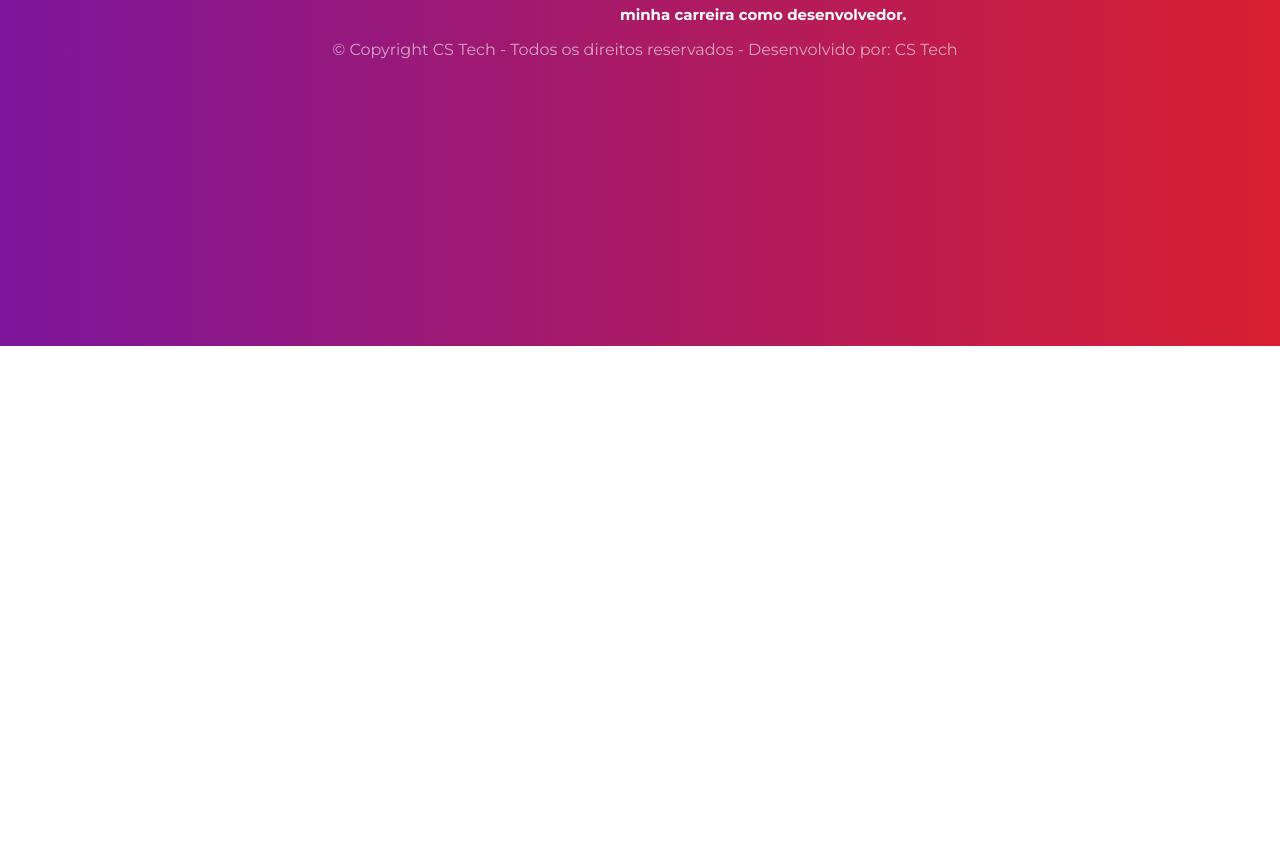
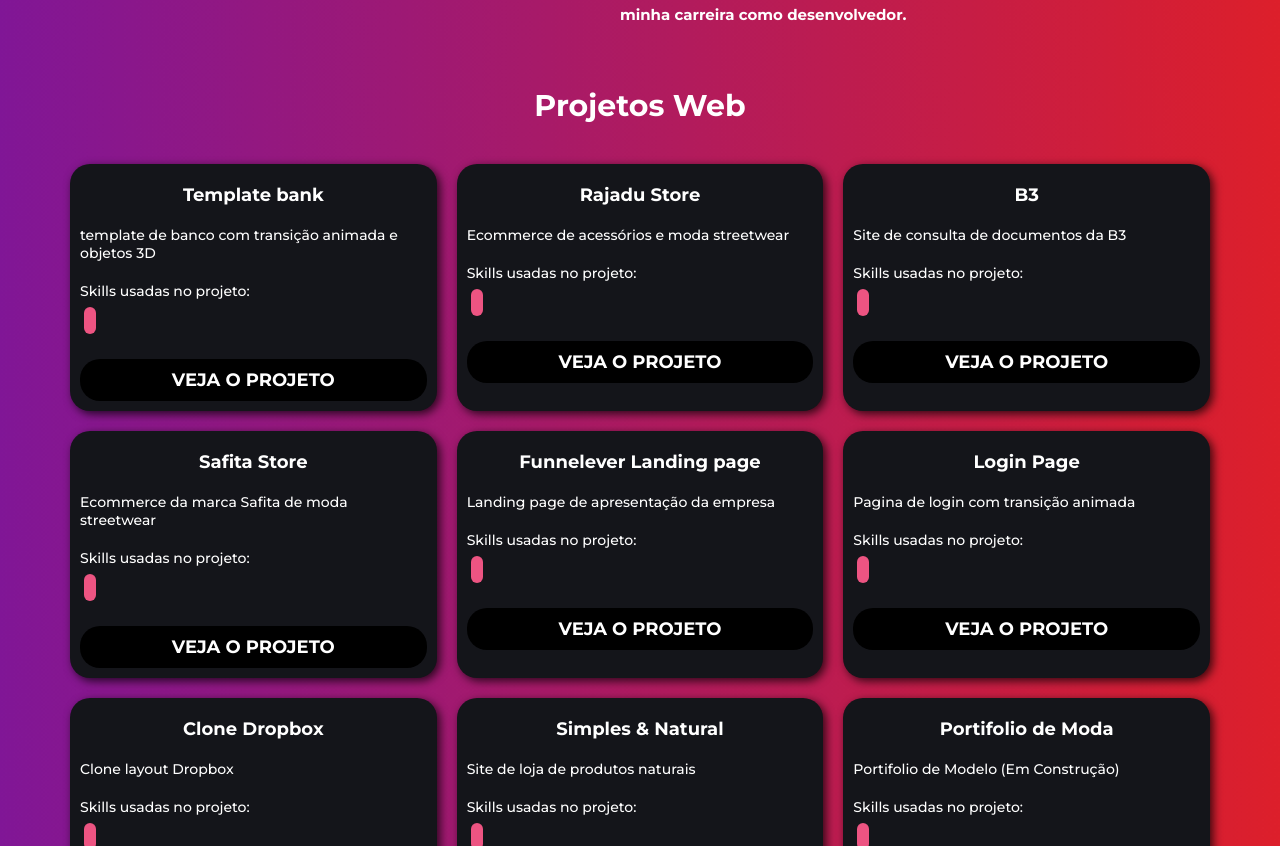
Before and after one commit to andersoncsousa/Portifolio, a Next.js app: page / in a window 1280 px wide. Shown: the part 454-1300 px from the top of the page. Before the commit the page ends 800 px from the top, so only its background shows below. Built offline with nearby package versions, Linux system fonts and the light colour scheme.

Commit message:
add section projects

```diff
--- a/src/Components/About/About.jsx
+++ b/src/Components/About/About.jsx
@@ -17,7 +17,7 @@
   });
 
   return (
-    <section className={styles.homeSession}>
+    <section id='about' className={styles.homeSession}>
       <div className={styles.boxHome}>
         <motion.div {...motionProps(-100, 0)} className={styles.boxImg}>
           <Image
--- /dev/null
+++ b/src/Components/Project/Project.jsx
@@ -0,0 +1,50 @@
+import styles from "./Project.module.scss";
+import { project,skills } from "@/constants";
+import Image from "next/image";
+import { motion } from 'framer-motion';
+
+const Project = () => {
+
+    const motionProps = (initialX, finalX) => ({
+        initial: { opacity: 0, y: initialX },
+        whileInView: { opacity: 1, y: finalX },
+        viewport: { once: true },
+        transition: {
+        type: "spring",
+        bounce: 0.4,
+        durantion: 1,
+        delay: 0.1,
+        },
+    });
+
+    const projectList = project.map((project, i) => (
+        <li key={i} className={styles.card}>
+            <div className={styles.cardBody}>
+                <h3 className={styles.cardTitle}>{project.title}</h3>
+                <h4 className={styles.cardText}>{project.description}</h4>
+
+                <div className={styles.cardBoxSkill}>
+                    <h5>Skills usadas no projeto:</h5>
+                    <span key={i} className={styles.barge1}>
+                        {skills}
+                    </span>
+                </div>
+                <a href={project.url} target="_blank"
+                className={styles.btnProject}>Veja o projeto</a>
+            </div>
+        </li>
+    ));
+
+    return (
+    <section id='project' className={styles.project}>
+        <h2>Projetos Web</h2>
+        <div className={styles.content}>
+            <ul>
+                {projectList}
+            </ul>
+        </div>
+    </section>
+    );
+};
+
+export default Project;
--- /dev/null
+++ b/src/Components/Project/Project.module.scss
@@ -0,0 +1,118 @@
+@import '@/styles/variables.scss';
+@import '@/styles/mixins.scss';
+
+.project{
+    @include max-width;
+    display: flex;
+    justify-content: center;
+    flex-direction: column;
+    margin-top: 6rem;
+
+    h2{
+        font-size: 3rem;
+        text-align: center;
+        margin-bottom: 3rem;
+    }
+
+    .content{
+        width: 100%;
+        display: flex;
+        ul{
+            display: grid;
+            grid-template-columns: repeat(3, 1fr);
+            li{
+                padding: 10px;
+            }
+        }
+    }
+
+    .card{
+        padding: 13px;
+        background-color: $lightBlack;
+        border-radius: 20px;
+        margin: 10px;
+        box-shadow: 3px 3px 10px 0px rgba(0,0,0,0.75);
+
+        .cardBody{
+            .cardTitle{
+                font-size: 1.8rem;
+                font-weight: 700;
+                color: $white;
+                text-align: center;
+                padding: 10px 0px 10px 0px;
+            }
+            .cardText{
+                font-size: 1.4rem;
+                font-weight: 500;
+                color: $white;
+                text-align: left;
+                padding: 10px 0px 10px 0px;
+            }
+
+            .cardBoxSkill{
+                h5{
+                    font-size: 1.4rem;
+                    font-weight: 500;
+                    color: $white;
+                    text-align: left;
+                    padding: 10px 0px 10px 0px;
+                }
+                span{
+                    background-color: rgb(237, 84, 130);
+                    font-size: 1.2rem;
+                    font-weight: 500;
+                    color: $white;
+                    padding: 6px;
+                    margin: 4px 4px 4px 4px ;
+                    border-radius: 50px;
+                }
+                div{
+                }
+            }
+
+            .btnProject{
+                display: flex;
+                justify-content: center;
+                font-size: 1.8rem;
+                color: #ffffff;
+                background-color: #000000;
+                font-weight: 700;
+                text-align: center;
+                text-transform: uppercase;
+                padding: 10px;
+                border-radius: 20px;
+                margin-top: 30px;
+                &:hover {
+                    background-color: #ffffff;
+                    color: #000000;
+                }
+            }
+        }
+    }
+
+    @include device(notebook) {
+        .project{
+            .content{
+                ul{
+                     grid-template-columns: repeat(2, 1fr);
+                }
+            }
+        }
+    }
+
+    @include device(tablet) {
+        .content{
+            ul{
+                 grid-template-columns: repeat(2, 1fr);
+            }
+        }
+    }
+
+    @include device(mobile) {
+        .content{
+            ul{
+                 grid-template-columns: repeat(1, 1fr);
+            }
+        }
+    }
+}
--- a/src/constants/index.js
+++ b/src/constants/index.js
@@ -1,11 +1,11 @@
-import { ana, carlos, joao, maria } from '@/assets';
+import { ana, carlos, joao, maria } from "@/assets";
 import {
   AiOutlineHeart,
   AiOutlineInstagram,
   AiOutlineLock,
-} from 'react-icons/ai';
-import { MdComputer } from 'react-icons/md';
-import { SlSocialLinkedin, SlSocialTwitter } from 'react-icons/sl';
+} from "react-icons/ai";
+import { MdComputer } from "react-icons/md";
+import { SlSocialLinkedin, SlSocialTwitter } from "react-icons/sl";
 
 const heart = <AiOutlineHeart />,
   locker = <AiOutlineLock />,
@@ -15,97 +15,252 @@
   twitter = <SlSocialTwitter />;
 
 export const navLinks = [
-  { name: 'Sobre', url: '#about' },
-  { name: 'Projetos', url: '#project' },
-  { name: 'Contato', url: '#contact' },
+  { name: "Sobre", url: "#about" },
+  { name: "Projetos", url: "#project" },
+  { name: "Contato", url: "#contact" },
 ];
 
 export const about = {
-  name: 'Caique Sousa',
-  age: '27 anos',
-  country: 'São Paulo/Brasil',
-  profission: 'Desenvolvedor Front-end e Desenvolvedor de jogos',
-  about:'Sou um desenvolvedor com mais de 8 anos de experiência na área web. Desde que comecei na área, desenvolvo jogos no meu tempo livre e isso sempre foi uma grande paixão. Busco constantemente me atualizar e evoluir profissionalmente, por isso, procuro me envolver em projetos desafiadores que me permitam aprender novas habilidades e adquirir novos conhecimentos. Participar de projetos que me tragam orgulho do resultado final é muito importante, pois isso me estimula a continuar evoluindo em minha carreira como desenvolvedor.',
-}
+  name: "Caique Sousa",
+  age: "27 anos",
+  country: "São Paulo/Brasil",
+  profission: "Desenvolvedor Front-end e Desenvolvedor de jogos",
+  about:
+    "Sou um desenvolvedor com mais de 8 anos de experiência na área web. Desde que comecei na área, desenvolvo jogos no meu tempo livre e isso sempre foi uma grande paixão. Busco constantemente me atualizar e evoluir profissionalmente, por isso, procuro me envolver em projetos desafiadores que me permitam aprender novas habilidades e adquirir novos conhecimentos. Participar de projetos que me tragam orgulho do resultado final é muito importante, pois isso me estimula a continuar evoluindo em minha carreira como desenvolvedor.",
+};
+
+export const project = [
+  {
+    title: "Template bank",
+    url: "#",
+    description: "template de banco com transição animada e objetos 3D",
+	skills: [{
+		skills1: "REACT JS",
+		skills2: "NEXT JS",
+		skills3: "JS",
+		skills4: "Frame Motion",
+		skills5: "Three JS",
+	}],
+  },
+  {
+    title: "Rajadu Store",
+    skills1: "HTML",
+    skills2: "CSS",
+    skills3: "JS",
+    skills4: "LOJA INTEGRADA",
+    url: "#",
+    description: "Ecommerce de acessórios e moda streetwear",
+  },
+  {
+    title: "B3",
+    skills1: "JS",
+    skills2: "REACT JS",
+    skills3: "NEXT JS",
+    skills4: "SASS",
+    url: "#",
+    description: "Site de consulta de documentos da B3",
+  },
+  {
+    title: "Safita Store",
+    skills1: "HTML",
+    skills2: "CSS",
+    skills3: "JS",
+    skills4: "LOJA INTEGRADA",
+    url: "#",
+    description: "Ecommerce da marca Safita de moda streetwear",
+  },
+  {
+    title: "Funnelever Landing page",
+    skills1: "REACT JS",
+    skills2: "NEXT JS",
+    skills3: "JS",
+    url: "#",
+    description: "Landing page de apresentação da empresa",
+  },
+  {
+    title: "Login Page",
+    skills1: "REACT JS",
+    skills2: "NEXT JS",
+    skills3: "JS",
+    url: "#",
+    description: "Pagina de login com transição animada",
+  },
+  {
+    title: "Clone Dropbox",
+    skills1: "REACT JS",
+    skills2: "NEXT JS",
+    skills3: "JS",
+    url: "#",
+    description: "Clone layout Dropbox",
+  },
+  {
+    title: "Simples & Natural",
+    skills1: "HTML",
+    skills2: "SASS",
+    skills3: "JS",
+    skills4: "Webpack",
+    url: "#",
+    description: "Site de loja de produtos naturais",
+  },
+  {
+    title: "Portifolio de Moda",
+    skills1: "HTML",
+    skills2: "CSS",
+    skills3: "JS",
+    skills4: "Webpack",
+    url: "#",
+    description: "Portifolio de Modelo (Em Construção)",
+  },
+  {
+    title: "Gerador de QR Code",
+    skills1: "VUE JS",
+    skills2: "CSS",
+    skills3: "JS",
+    url: "#",
+    description: "Site Gerador de QR Code",
+  },
+  {
+    title: "Jantar Unilever Hellmanns",
+    skills1: "HTML",
+    skills2: "CSS",
+    skills3: "JS",
+    skills4: "Webpack",
+    url: "#",
+    description: "Jantar Unilever Hellmanns 2020 Digital, evento gastronômico",
+  },
+  {
+    title: "Brasa na Mesa",
+    skills1: "HTML",
+    skills2: "SASS",
+    skills3: "JS",
+    skills4: "Webpack",
+    url: "#",
+    description: "Brasa na Mesa Digital 2021, evento gastronômico",
+  },
+  {
+    title: "Cozinha de Migrantes",
+    skills1: "HTML",
+    skills2: "SASS",
+    skills3: "JS",
+    skills4: "Webpack",
+    url: "#",
+    description: "Site do livro Cozinha de Imigrantes",
+  },
+  {
+    title: "Clone Pinterest",
+    skills1: "HTML",
+    skills2: "CSS",
+    skills3: "JS",
+    skills4: "Webpack",
+    url: "#",
+    description: "Clone layout Pinterest",
+  },
+  {
+    title: "Mesa Rio",
+    skills1: "HTML",
+    skills2: "SASS",
+    skills3: "JS",
+    skills4: "Webpack",
+    url: "#",
+    description: "Mesa Rio Digital 2020, evento gastronômico",
+  },
+  {
+    title: "Mesa Regeneração",
+    skills1: "HTML",
+    skills2: "SASS",
+    skills3: "JS",
+    skills4: "Webpack",
+    url: "#",
+    description: "Mesa Regeneração 2020, evento gastronômico",
+  },
+  {
+    title: "Fazenda Mangalo",
+    skills1: "HTML",
+    skills2: "SASS",
+    skills3: "Google Site",
+    url: "#",
+    description: "Site da Fazenda Mangalo",
+  },
+];
 
 export const resources = {
-  title: 'Nossos Diferenciais',
+  title: "Nossos Diferenciais",
   subtitle:
-    'Conheça os recursos que nos diferenciam dos demais bancos e como estamos comprometidos em oferecer a você a melhor experiência financeira possível.',
+    "Conheça os recursos que nos diferenciam dos demais bancos e como estamos comprometidos em oferecer a você a melhor experiência financeira possível.",
   list: [
     {
       icon: locker,
-      title: 'Segurança de ponta a ponta',
+      title: "Segurança de ponta a ponta",
       subtitle:
-        'Conte com a mais avançada tecnologia de segurança para total segurança dos seus dados.',
+        "Conte com a mais avançada tecnologia de segurança para total segurança dos seus dados.",
     },
     {
       icon: computer,
-      title: 'Experiência de usuário inovadora',
+      title: "Experiência de usuário inovadora",
       subtitle:
-        'Estamos sempre empenhados em tornar a interação com nossos serviços o mais fácil e agradável possível.',
+        "Estamos sempre empenhados em tornar a interação com nossos serviços o mais fácil e agradável possível.",
     },
     {
       icon: heart,
-      title: 'Atendimento excepcional',
+      title: "Atendimento excepcional",
       subtitle:
-        'Nossa equipe está pronta para ajudá-lo a solucionar qualquer dúvida ou problema,',
+        "Nossa equipe está pronta para ajudá-lo a solucionar qualquer dúvida ou problema,",
     },
   ],
 };
 
 export const testimonials = {
-  title: 'O que nossos clientes estão dizendo',
+  title: "O que nossos clientes estão dizendo",
   list: [
     {
       avatar: ana,
-      name: 'Ana Silva',
-      role: 'Advogada',
+      name: "Ana Silva",
+      role: "Advogada",
       comment:
-        'Adorei a praticidade do aplicativo do DSF Bank. Tudo o que eu preciso está ali na tela do meu celular, sem complicação.',
+        "Adorei a praticidade do aplicativo do DSF Bank. Tudo o que eu preciso está ali na tela do meu celular, sem complicação.",
     },
     {
       avatar: joao,
-      name: 'João Santos',
-      role: 'Empresário',
+      name: "João Santos",
+      role: "Empresário",
       comment:
-        'O programa de pontos do DSF Bank é incrível! Com os pontos que acumulo nas minhas transações, posso fazer compras em lojas parceiras. É uma ótima maneira de economizar!',
+        "O programa de pontos do DSF Bank é incrível! Com os pontos que acumulo nas minhas transações, posso fazer compras em lojas parceiras. É uma ótima maneira de economizar!",
     },
     {
       avatar: maria,
-      name: 'Maria Ferreira',
-      role: 'Estudante',
+      name: "Maria Ferreira",
+      role: "Estudante",
       comment:
-        'Estava procurando por um banco digital seguro e confiável e encontrei o DSF Bank. Amei a facilidade de abrir uma conta e agora faço todas as minhas transações pelo aplicativo.',
+        "Estava procurando por um banco digital seguro e confiável e encontrei o DSF Bank. Amei a facilidade de abrir uma conta e agora faço todas as minhas transações pelo aplicativo.",
     },
     {
       avatar: carlos,
-      name: 'Carlos Gomes',
-      role: 'Designer gráfico',
+      name: "Carlos Gomes",
+      role: "Designer gráfico",
       comment:
-        'Eu estava cansado de ter que ir até o banco toda semana para resolver minhas pendências. Com o DSF Bank, agora consigo fazer tudo pelo celular, de forma prática e segura.',
+        "Eu estava cansado de ter que ir até o banco toda semana para resolver minhas pendências. Com o DSF Bank, agora consigo fazer tudo pelo celular, de forma prática e segura.",
     },
   ],
 };
 
 export const footer = {
-  description: 'Transformando vidas com tecnologia e inovação.',
+  description: "Transformando vidas com tecnologia e inovação.",
   links: [
-    { name: 'Perguntas frequentes', url: '#' },
-    { name: 'Política de Privacidade', url: '#' },
-    { name: 'Termos de Uso', url: '#' },
-    { name: 'Trabalhe Conosco', url: '#' },
-    { name: 'Fale Conosco', url: '#' },
+    { name: "Perguntas frequentes", url: "#" },
+    { name: "Política de Privacidade", url: "#" },
+    { name: "Termos de Uso", url: "#" },
+    { name: "Trabalhe Conosco", url: "#" },
+    { name: "Fale Conosco", url: "#" },
   ],
   contact: [
-    'contato@dsfbank.com.br',
-    '(00) 1234-5678',
-    'Rua Fictícia, 1234, Bairro Fictício, Cidade Fictícia - Estado Fictício',
+    "contato@dsfbank.com.br",
+    "(00) 1234-5678",
+    "Rua Fictícia, 1234, Bairro Fictício, Cidade Fictícia - Estado Fictício",
   ],
-  copy: ' © Copyright CS Tech - Todos os direitos reservados - Desenvolvido por: CS Tech',
+  copy: " © Copyright CS Tech - Todos os direitos reservados - Desenvolvido por: CS Tech",
   social: [
-    { component: instagram, url: '#' },
-    { component: twitter, url: '#' },
-    { component: linkedin, url: '#' },
+    { component: instagram, url: "#" },
+    { component: twitter, url: "#" },
+    { component: linkedin, url: "#" },
   ],
 };
--- a/src/pages/index.js
+++ b/src/pages/index.js
@@ -1,6 +1,7 @@
 import About from '@/Components/About/About';
 import Footer from '@/Components/Footer/Footer';
 import Navbar from '@/Components/Navbar/Navbar';
+import Project from '@/Components/Project/Project';
 import Head from 'next/head';
 
 export default function Home() {
@@ -13,6 +14,7 @@
       <Navbar />
       <main>
         <About />
+        <Project />
       </main>
       <Footer />
     </>
```
